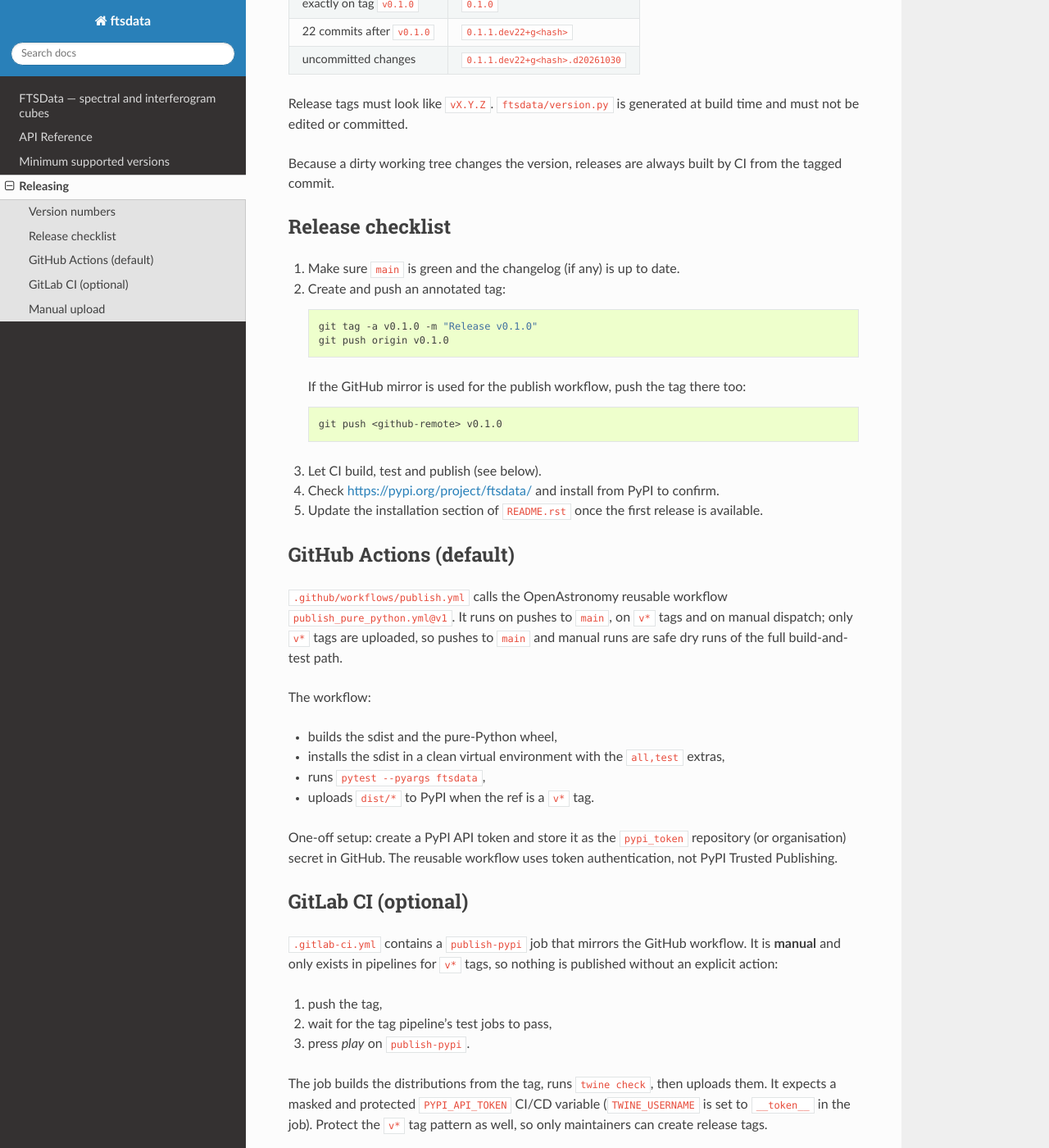
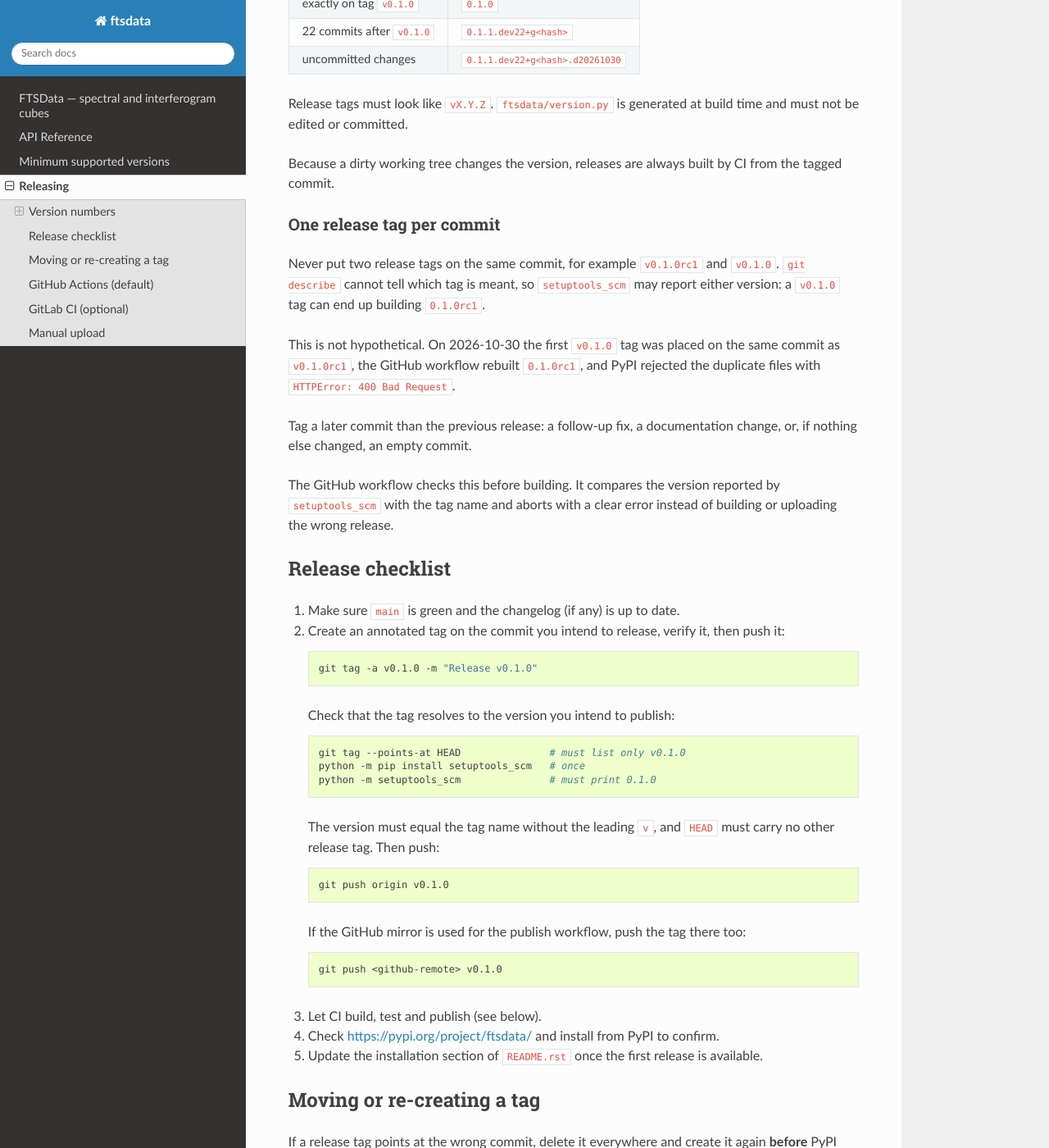
Before and after one commit to abeelen/ftsdata, a Sphinx documentation site: the page built from docs/releasing.md, in a window 1280 px wide and 1400 px high, scrolled down 408 px. Shown: the whole window at 82% size. Built offline with Sphinx 7.4.7 and the Read the Docs theme 3.1.0, drawn with Linux system fonts in a browser that asks for light colours; some of the changed text lies outside the part shown.

Commit message:
ci: harden the release pipelines
- .gitlab-ci.yml: upload with --skip-existing, so a tag that the GitHub
  workflow already published is not rejected as a duplicate with HTTP 400
- publish.yml: add a `verify-version` job that compares the version
  computed by setuptools_scm with the tag name and gate the publish job on
  it, so a misplaced or duplicated tag cannot upload the wrong release
- docs/releasing.md: document the one-tag-per-commit rule, the pre-push
  check and how to move a tag that has not been released yet

````diff
--- a/docs/releasing.md
+++ b/docs/releasing.md
@@ -23,13 +23,45 @@ build time and must not be edited or committed.
 Because a dirty working tree changes the version, releases are always built by
 CI from the tagged commit.
 
+### One release tag per commit
+
+Never put two release tags on the same commit, for example `v0.1.0rc1` and
+`v0.1.0`. `git describe` cannot tell which tag is meant, so `setuptools_scm`
+may report either version: a `v0.1.0` tag can end up building `0.1.0rc1`.
+
+This is not hypothetical. On 2026-10-30 the first `v0.1.0` tag was placed on
+the same commit as `v0.1.0rc1`, the GitHub workflow rebuilt `0.1.0rc1`, and
+PyPI rejected the duplicate files with `HTTPError: 400 Bad Request`.
+
+Tag a later commit than the previous release: a follow-up fix, a documentation
+change, or, if nothing else changed, an empty commit.
+
+The GitHub workflow checks this before building. It compares the version
+reported by `setuptools_scm` with the tag name and aborts with a clear error
+instead of building or uploading the wrong release.
+
 ## Release checklist
 
 1. Make sure `main` is green and the changelog (if any) is up to date.
-2. Create and push an annotated tag:
+2. Create an annotated tag on the commit you intend to release, verify it,
+   then push it:
 
    ```bash
    git tag -a v0.1.0 -m "Release v0.1.0"
+   ```
+
+   Check that the tag resolves to the version you intend to publish:
+
+   ```bash
+   git tag --points-at HEAD               # must list only v0.1.0
+   python -m pip install setuptools_scm   # once
+   python -m setuptools_scm               # must print 0.1.0
+   ```
+
+   The version must equal the tag name without the leading `v`, and `HEAD`
+   must carry no other release tag. Then push:
+
+   ```bash
    git push origin v0.1.0
    ```
 
@@ -44,6 +76,25 @@ CI from the tagged commit.
 4. Check <https://pypi.org/project/ftsdata/> and install from PyPI to confirm.
 5. Update the installation section of `README.rst` once the first release is
    available.
+
+## Moving or re-creating a tag
+
+If a release tag points at the wrong commit, delete it everywhere and create
+it again **before** PyPI has accepted the version:
+
+```bash
+git tag -d v0.1.0
+git push origin :refs/tags/v0.1.0
+git push <github-remote> :refs/tags/v0.1.0
+# make sure the intended commit is on main first
+git tag -a v0.1.0 -m "Release v0.1.0"
+git push origin v0.1.0
+git push <github-remote> v0.1.0
+```
+
+Protected tag patterns (GitLab `v*`, GitHub tag rulesets) can block deleting or
+re-pushing a tag; relax them temporarily. Once PyPI has accepted a version,
+never re-tag it: bump the version instead.
 
 ## GitHub Actions (default)
 
@@ -75,9 +126,12 @@ nothing is published without an explicit action:
 3. press *play* on `publish-pypi`.
 
 The job builds the distributions from the tag, runs `twine check`, then
-uploads them. It expects a masked and protected `PYPI_API_TOKEN` CI/CD
-variable (`TWINE_USERNAME` is set to `__token__` in the job). Protect the `v*`
-tag pattern as well, so only maintainers can create release tags.
+uploads them. The upload uses `--skip-existing`: if the GitHub workflow has
+already published the same tag (or the job is re-run), the files that are
+already on PyPI are skipped instead of failing with an HTTP 400 "File already
+exists". It expects a masked and protected `PYPI_API_TOKEN` CI/CD variable
+(`TWINE_USERNAME` is set to `__token__` in the job). Protect the `v*` tag
+pattern as well, so only maintainers can create release tags.
 
 Remove the job if releases are managed through GitHub Actions only.
 
@@ -112,7 +166,8 @@ python -m twine upload dist/*
 ```
 
 A version can never be re-uploaded to PyPI: if a release is wrong, bump the
-version and tag again.
+version and tag again. If only some files were already uploaded, add
+`--skip-existing` so a retry uploads just the missing ones.
 
 For a one-off build with an explicit version (for example to inspect the
 metadata without tagging):
````
Also changed, not shown: .gitlab-ci.yml, 1 other file.
